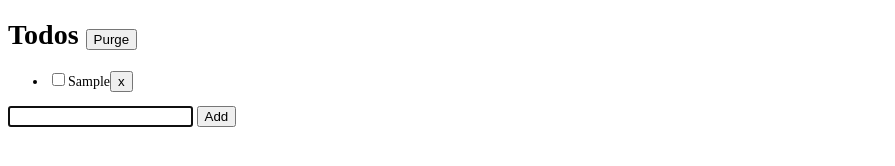
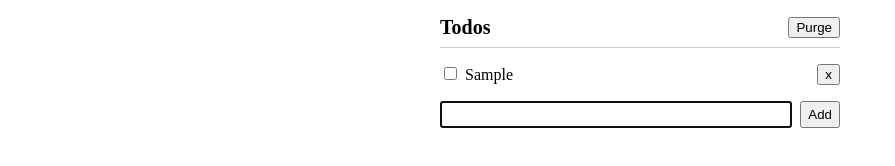
Before and after one commit to ogawa221/Typing-gamee, a plain HTML site: page modal Site/index.html in a window 1280 px wide. Both pictures are taken after typing "Sample" into the empty fields and a click on the button "Add". Shown: the whole page, without its empty margins (0-895 px from the left). Drawn offline with Linux system fonts and the light colour scheme.

Commit message:
Update style.css

```diff
--- a/modal Site/style.css
+++ b/modal Site/style.css
@@ -1,48 +1,57 @@
-body{
-    font-size: 14px;
+@charset "utf-8";
+
+body {
+  margin: 0;
 }
 
-#open,#close{
-    cursor: pointer;
-    text-align: center;
-    border: 1px solid #ccc;
-    border-radius: 4px;
-    width: 200px;
-    padding: 12px 0;
-    margin: 16px auto 0;
-    border-radius: 4px;
+.container {
+  width: 400px;
+  margin: 16px auto;
 }
 
-#mask {
-    background-color: rgba(0,0,0, 0.4);
-    position: fixed;
-    top: 0;
-    right: 0;
-    left: 0;
-    bottom: 0;
+h1 {
+  margin: 0;
+  font-size: 20px;
+  border-bottom: 1px solid #ccc;
+  display: flex;
+  justify-content: space-between;
+  align-items: center;
+  padding-bottom: 8px;
 }
 
-#modal {
-    background-color: #fff;
-    position: absolute;
-    border-radius: 4px;
-    padding: 20px;
-    width: 300px;
-    top: 40px;
-    right: 0;
-    left: 0;
-    margin: 0 auto;
-    transition: transform 0.4s;
+ul {
+  margin: 0;
+  padding: 0;
+  list-style: none;
 }
 
-#modal > p{
-    margin: 0 0 20px ;
+li {
+  display: flex;
+  justify-content: space-between;
+  align-items: flex-start;
+  margin-top: 16px;
 }
 
-#modal.hidden {
-    display: none;
+li input:checked + span {
+  color: #aaa;
+  text-decoration: line-through;
 }
 
-#mask.hidden {
-    transform: translate(0, -500px);
+li input {
+  margin-right: 8px;
 }
+
+li label {
+  margin-right: 8px;
+}
+
+form {
+  display: flex;
+  gap: 8px;
+  margin-top: 16px;
+}
+
+form input {
+  flex: 1;
+  padding: 4px;
+}
```
